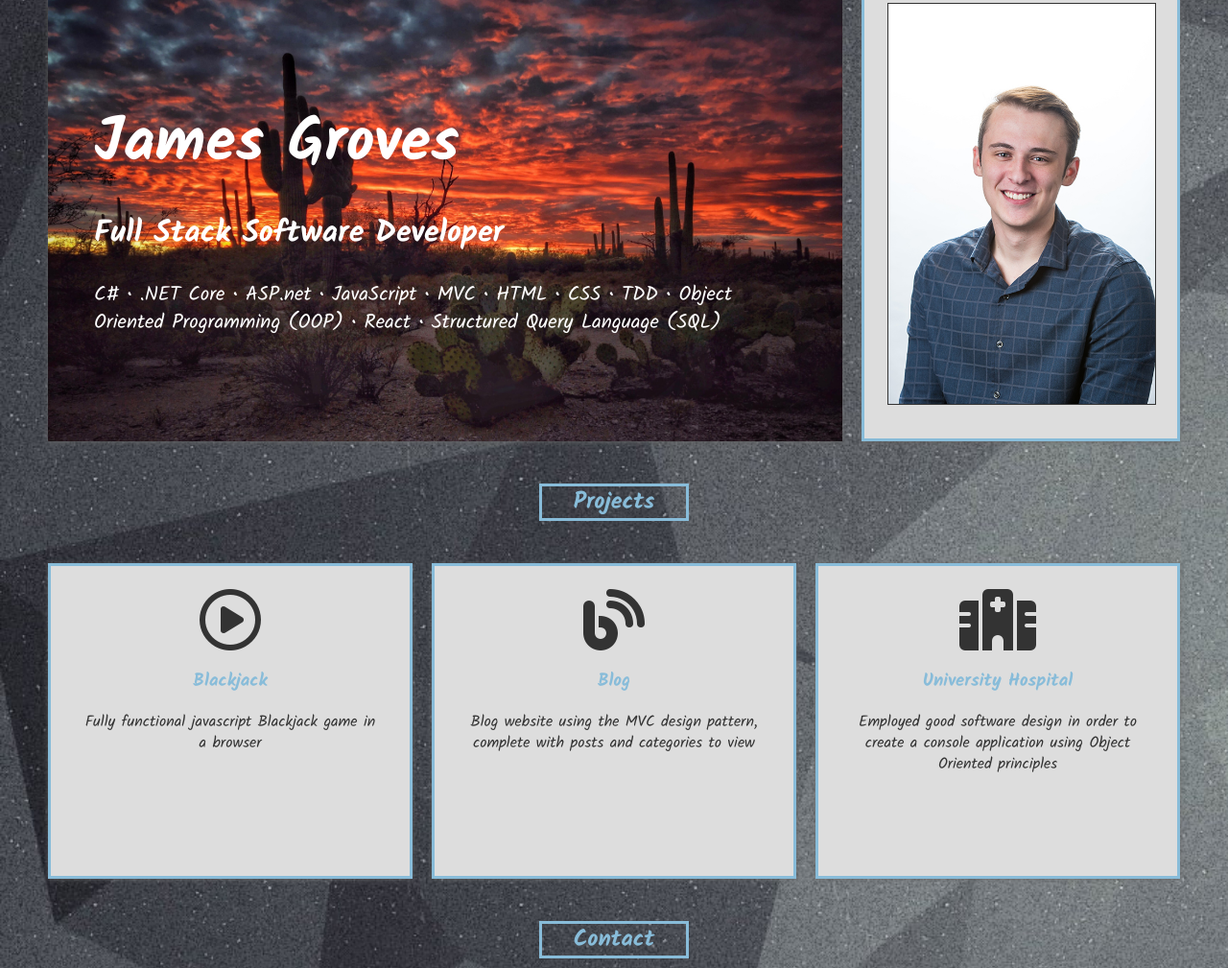
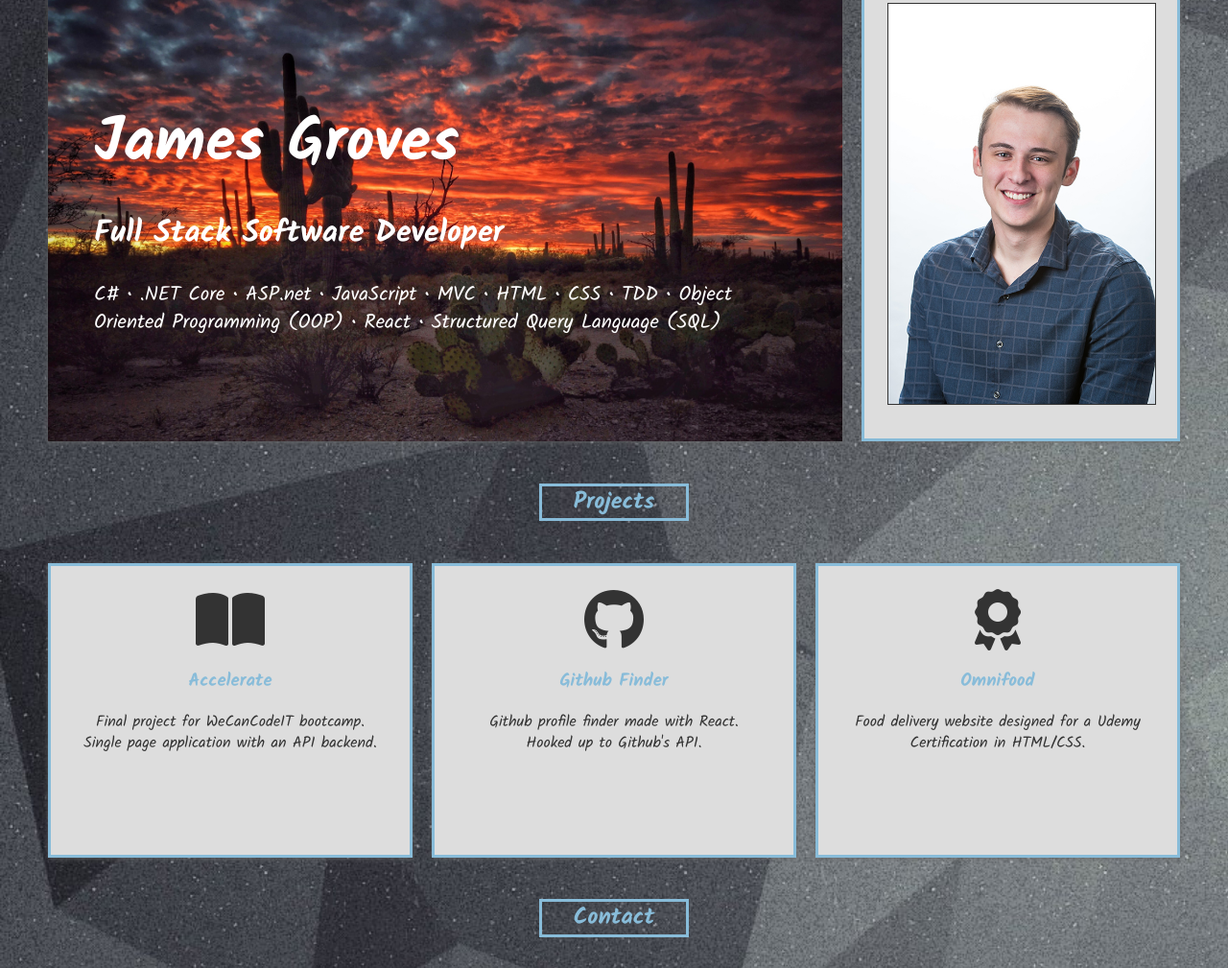
Before and after one commit to GrovesJames/GrovesJames.github.io, a plain HTML site: page index.html in a window 1280 px wide. Shown: the part 174-1183 px from the top of the page at 96% size. Drawn offline with Linux system fonts and the light colour scheme.

Commit message:
updated projects

```diff
--- a/index.html
+++ b/index.html
@@ -47,22 +47,22 @@
             <!--Boxes section-->
             <section class="boxes">
                 <div class="box">
-                  <i class="far fa-play-circle fa-4x"></i>
-                    <h3>Blackjack</a></h3>
-                    <p>Fully functional javascript Blackjack game in a browser</p>
-                    <a href="https://github.com/GrovesJames/MyBlackjackGame" target="_blank">View</a>
+                  <i class="fas fa-book-open fa-4x"></i>
+                    <h3>Accelerate</a></h3>
+                    <p>Final project for WeCanCodeIT bootcamp. Single page application with an API backend.</p>
+                    <a href="https://github.com/GrovesJames/Accelerate" target="_blank">View</a>
                 </div>
                 <div class="box">
-                  <i class="fas fa-blog fa-4x"></i>
-                     <h3>Blog</h3>
-                     <p>Blog website using the MVC design pattern, complete with posts and categories to view</p>
-                     <a href="https://github.com/GrovesJames/MyBlogMastery" target="_blank">View</a>
+                  <i class="fab fa-github fa-4x"></i>
+                     <h3>Github Finder</h3>
+                     <p>Github profile finder made with React. Hooked up to Github's API.</p>
+                     <a href="https://github.com/GrovesJames/Github-Finder" target="_blank">View</a>
                     </div>
                 <div class="box">
-                    <i class="fas fa-hospital fa-4x"></i>
-                     <h3>University Hospital</h3>
-                     <p>Employed good software design in order to create a console application using Object Oriented principles</p>
-                     <a href="https://github.com/GrovesJames/MyUniversityHospital" target="_blank">View</a>
+                    <i class="fas fa-award fa-4x"></i>
+                     <h3>Omnifood</h3>
+                     <p>Food delivery website designed for a Udemy Certification in HTML/CSS.</p>
+                     <a href="https://github.com/GrovesJames/Omnifood" target="_blank">View</a>
                 </div>
             </section>
 
--- a/style.css
+++ b/style.css
@@ -1,6 +1,7 @@
 /*CSS Variables*/
 :root {
   --primary: #ddd;
+  --primary2: rgb(248, 248, 248);
   --dark: #333;
   --light: #fff;
   --blue: #88bcd9;
@@ -65,8 +66,8 @@ img {
 }
 
 .main-nav a:hover {
-  background: var(--accent);
-  color: var(--light);
+  background: var(--primary2);
+  /* color: var(--light); */
 }
 
 /* top container */
```
